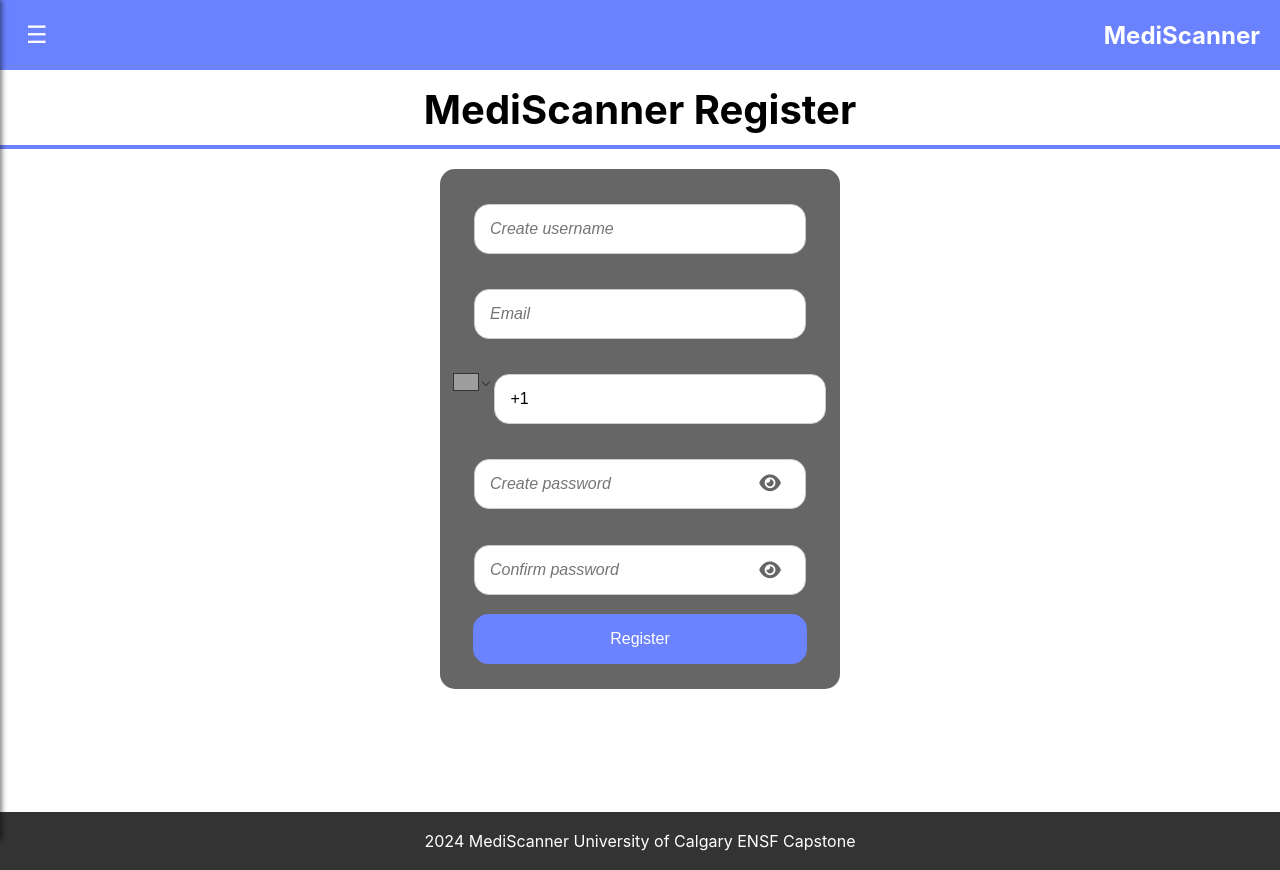
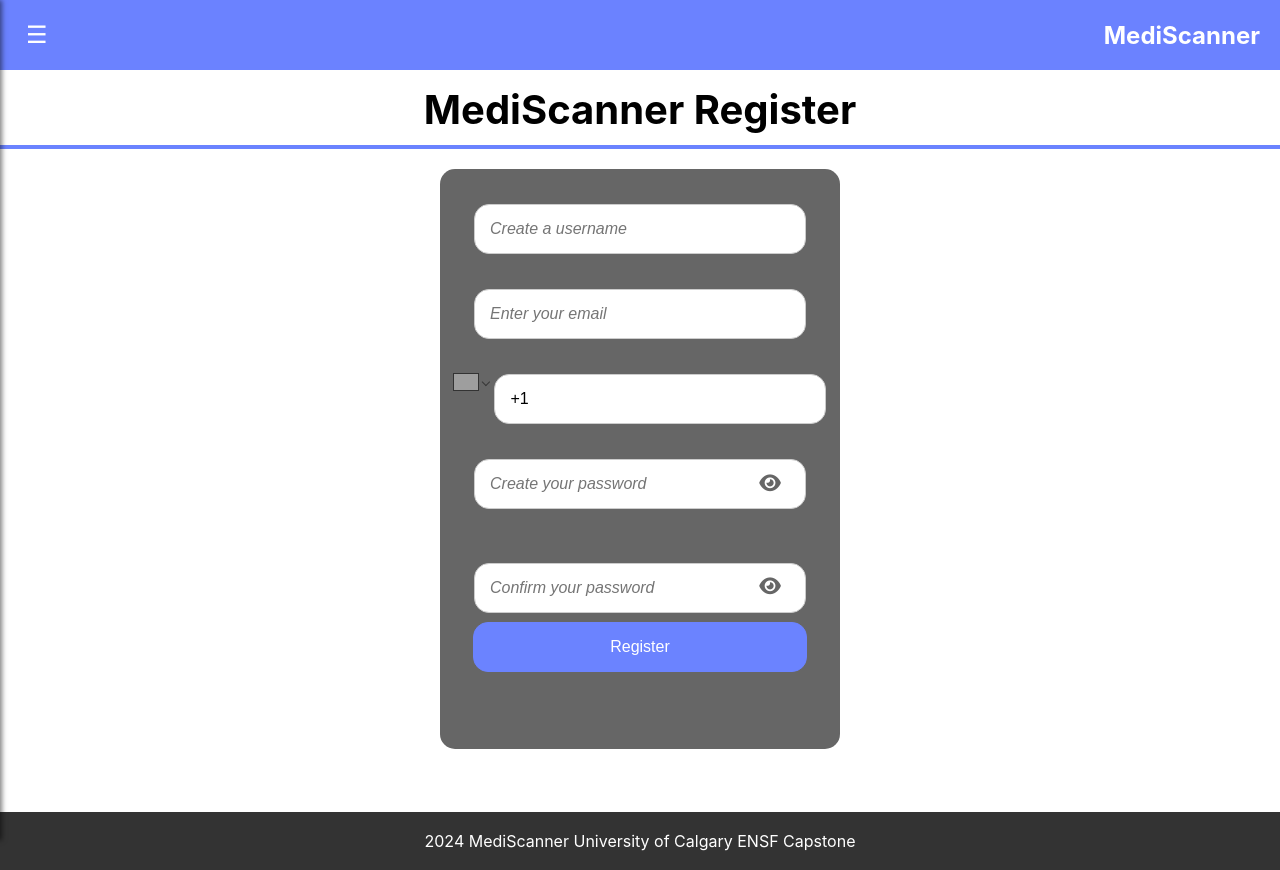
Before and after one commit to amneetd/MediScanner, a React (Create React App) app in the folder Frontend/my-app/: page /register in a window 1280 px wide. Built offline with nearby package versions, Linux system fonts and the light colour scheme; grey boxes are pictures that could not be loaded.

Commit message:
bug fix
**I also edited the register page a bit so lmk if it causes any issues with the backend - I can't tell

```diff
--- a/Frontend/my-app/src/Login.js
+++ b/Frontend/my-app/src/Login.js
@@ -32,7 +32,6 @@ const LoginPage = () => {
       window.alert("trouble logging in");
       console.log(error);
     })
-    navigate('/upload')
   }
 
   const register = () => {
--- a/Frontend/my-app/src/MedicalInfo.js
+++ b/Frontend/my-app/src/MedicalInfo.js
@@ -215,9 +215,19 @@ const MedicalInfo = () => {
       >
         Save this Medication
       </button>
-      {savedMedications && (
-        <p style={{ color: 'green', marginTop: '10px' }}>{savedMedications}</p>
-      )}
+      <br/>
+      {savedMedications.length > 0 && ( //right now this just populates below the information --> in the future it would work with the actual saved medications page
+  <div style={{ color: '#f7a1e9', marginTop: '10px' }}>
+    <h3>Saved Medications:</h3>
+    <ul>
+      {savedMedications.map((medication, index) => (
+        <li key={index}>
+          <strong>{medication.name}</strong> - {medication.dosage}
+        </li>
+      ))}
+    </ul>
+  </div>
+)}
     </div>
   );
 };
--- a/Frontend/my-app/src/Profile.js
+++ b/Frontend/my-app/src/Profile.js
@@ -1,26 +1,58 @@
 /**
- * this page is not functional --> add functionality to edit profile, log out, etc.
+ * fix the functionality
  */
-
-import React from 'react';
+import React, { useEffect, useState } from 'react';
+import { useNavigate } from 'react-router-dom';
+import { signOut } from 'firebase/auth';
+import { auth } from './Firebase-Configurations/firebaseConfig';
 
 const UserProfile = () => {
-  const exUser = {
-    name: "x",
-    email: "x",
-    phone: "xxx-"
+  const [user, setUser] = useState(null);
+  const navigate = useNavigate();
+
+  useEffect(() => {
+    // Check for the authenticated user
+    const unsubscribe = auth.onAuthStateChanged((currentUser) => {
+      if (currentUser) {
+        setUser({
+          name: currentUser.displayName ,
+          email: currentUser.email,
+          phone: currentUser.phoneNumber ,
+        });
+      } else {
+        setUser(null);  // user is logged out
+        navigate('/login');  // redirect to login for now
+      }
+    });
+
+    return () => unsubscribe(); // cleanup
+  }, [navigate]);
+
+  const handleLogout = () => {
+    signOut(auth)
+      .then(() => {
+        console.log('Logged out successfully');
+        navigate('/login');  // redirect to login after logging out
+      })
+      .catch((error) => {
+        console.error('Error logging out: ', error);
+      });
   };
+
+  if (!user) {
+    return <div>Loading...</div>; //this part isn't really needed
+  }
 
   return (
     <div style={styles.container}>
       <div style={styles.section}>
-      <h1 style={styles.name}>{exUser.name}</h1>
-      <p style={styles.info}>Email: {exUser.email}</p>
-      <p style={styles.info}>Phone: {exUser.phone}</p>
-      <br/>
+        <h1 style={styles.name}>{user.name}</h1>
+        <p style={styles.info}>Email: {user.email}</p>
+        <p style={styles.info}>Phone: {user.phone}</p>
+        <br />
         <div style={styles.buttons}>
           <button style={styles.button}>Edit Profile</button>
-          <button style={styles.buttonLogout}>Log Out</button>
+          <button style={styles.buttonLogout} onClick={handleLogout}>Log Out</button>
         </div>
       </div>
     </div>
--- a/Frontend/my-app/src/Register.js
+++ b/Frontend/my-app/src/Register.js
@@ -1,40 +1,40 @@
-// src/DropzoneComponent.js
-import React, { useCallback, useState, useEffect } from 'react';
-import { useDropzone } from 'react-dropzone';
-import './index.css';
+import React, { useState } from 'react';
 import { useNavigate } from 'react-router-dom';
 import '@fortawesome/fontawesome-free/css/all.min.css';
-import { Link } from 'react-router-dom'
 import 'react-phone-number-input/style.css';
 import PhoneInput from 'react-phone-number-input';
-
-
-
-
+import './index.css';
 
 const Register = () => {
   const navigate = useNavigate();
-
-  const nav = () => {
-    navigate('/upload')
-  }
+  const [username, setUsername] = useState('');
+  const [email, setEmail] = useState('');
+  const [phoneNumber, setPhoneNumber] = useState('');
+  const [password, setPassword] = useState('');
+  const [confirmPassword, setConfirmPassword] = useState('');
   const [showPassword, setShowPassword] = useState(false);
   const [showPassword2, setShowPassword2] = useState(false);
-  const [phoneNumber, setPhoneNumber] = useState('');
+  const [errorMessage, setErrorMessage] = useState('');
 
+  const togglePasswordVisibility = () => setShowPassword(!showPassword);
+  const togglePasswordVisibility2 = () => setShowPassword2(!showPassword2);
 
-  const register = () => {
-    navigate('/register')
+  const handleRegister = () => { //validate
+    if (!username || !email || !phoneNumber || !password || !confirmPassword) {
+      setErrorMessage('Please fill out all fields.');
+      return;
     }
 
-  const togglePasswordVisibility = () => {
-    setShowPassword(!showPassword);
+    // password match
+    if (password !== confirmPassword) {
+      setErrorMessage('Passwords do not match.');
+      return;
+    }
+
+    // route if valid
+    setErrorMessage('');
+    navigate('/upload');
   };
-
-  const togglePasswordVisibility2 = () => {
-    setShowPassword2(!showPassword2);
-  };
-
 
   return (
     <div className="mid-container">
@@ -43,33 +43,54 @@ const Register = () => {
       </header>
       <div className="login-box">
         <div className="login-back2">
-            <input type="text" name="username" placeholder="Create username" />
-            <input type="text" name="email" placeholder="Email" />
+          <input
+            type="text"
+            name="username"
+            placeholder="Create a username"
+            value={username}
+            onChange={(e) => setUsername(e.target.value)}
+          />
+          <input
+            type="text"
+            name="email"
+            placeholder="Enter your email"
+            value={email}
+            onChange={(e) => setEmail(e.target.value)}
+          />
           <PhoneInput
             international
-              defaultCountry="US"
+            defaultCountry="CA"
             value={phoneNumber}
             onChange={setPhoneNumber}
-              placeholder="Enter phone number"
+            placeholder="Enter your phone number"
           />
           <input
-              type={showPassword ? 'text' : 'password'}  /* Toggle between password and text */
+            type={showPassword ? 'text' : 'password'}
             name="password"
-            placeholder="Create password" />
+            placeholder="Create your password"
+            value={password}
+            onChange={(e) => setPassword(e.target.value)}
+          />
           <i
             className={`fas ${showPassword ? 'fa-eye-slash' : 'fa-eye'} eye-icon`}
             onClick={togglePasswordVisibility}
           />
           <input
-              type={showPassword2 ? 'text' : 'password'}  /* Toggle between password and text */
+            type={showPassword2 ? 'text' : 'password'}
             name="confirmPassword"
-              className="confirmPassword-Box"
-            placeholder="Confirm password" />
+            placeholder="Confirm your password"
+            value={confirmPassword}
+            onChange={(e) => setConfirmPassword(e.target.value)}
+          />
           <i
             className={`fas ${showPassword2 ? 'fa-eye-slash' : 'fa-eye'} eye-icon2`}
             onClick={togglePasswordVisibility2}
           />
-          <button className="registerButton" type="submit" onClick={nav}>Register</button>
+          {/* Display error message if any */}
+          {errorMessage && <p style={{ color: 'red' }}>{errorMessage}</p>}
+          <button className="registerButton" type="submit" onClick={handleRegister}>
+            Register
+          </button>
         </div>
       </div>
       <footer>
--- a/Frontend/my-app/src/SavedMedications.js
+++ b/Frontend/my-app/src/SavedMedications.js
@@ -15,16 +15,16 @@ const SavedMedications = () => {
       {
         id: 1,
         name: "Ibuprofen",
-        dosage: "330mg",
-        interactions: ["x", "xx"],
-        sideEffects: ["a", "a"],
+        dosage: "200mg daily",
+      interactions: ["Aspirin", "Blood Thinners", "Alcohol"],
+      sideEffects: ["Nausea", "Dizziness", "Stomach pain", "Rash"],
       },
       {
         id: 2,
         name: "z",
-        dosage: "10mg",
-        interactions: ["water"],
-        sideEffects: ["sleep"],
+        dosage: "10mg once a week",
+        interactions: ["water", "sun"],
+        sideEffects: ["fatigue", "caffeine"],
       },
     ];
 
@@ -82,13 +82,13 @@ const SavedMedications = () => {
             <p><strong>Interactions:</strong></p>
             <ul>
               {medication.interactions.map((interaction, index) => (
-                <li key={index}>{interaction}</li>
+                <li key={index}>{interaction|| "Unknown"}</li>
               ))}
             </ul>
             <p><strong>Side Effects:</strong></p>
             <ul>
               {medication.sideEffects.map((effect, index) => (
-                <li key={index}>{effect}</li>
+                <li key={index}>{effect|| "Unknown"}</li>
               ))}
             </ul>
             <button
--- a/Frontend/my-app/src/index.css
+++ b/Frontend/my-app/src/index.css
@@ -168,7 +168,7 @@ footer {
 
 .login-back2 {
   width: 400px;
-  height: 520px;
+  height: 580px;
   background-color: #666;
   display: flex;
   flex-direction: column;
@@ -197,14 +197,14 @@ footer {
 }
 
 .registerButton {
-  padding: 15px 20px;
+  padding: 15px 10px;
   width: 334px;
   border-radius: 15px;
   border: 1px solid #6b83ff;
   font-size: 1.0rem;
   color: white;
   background-color: #6b83ff;
-  transform: translateY(-18px);
+  transform: translateY(-10px);
 
 }
 
@@ -231,7 +231,7 @@ footer {
 
 .eye-icon2 {
   right: 10px;
-  transform: translateY(-52px) translateX(130px);
+  transform: translateY(-36px) translateX(130px);
   cursor: pointer;
   color: #666;
   font-size: 1.2rem;
```
Also changed, not shown: 1 other file (tests, documents, lock files or other folders). Lines whose indentation alone changed are shown as unchanged.
